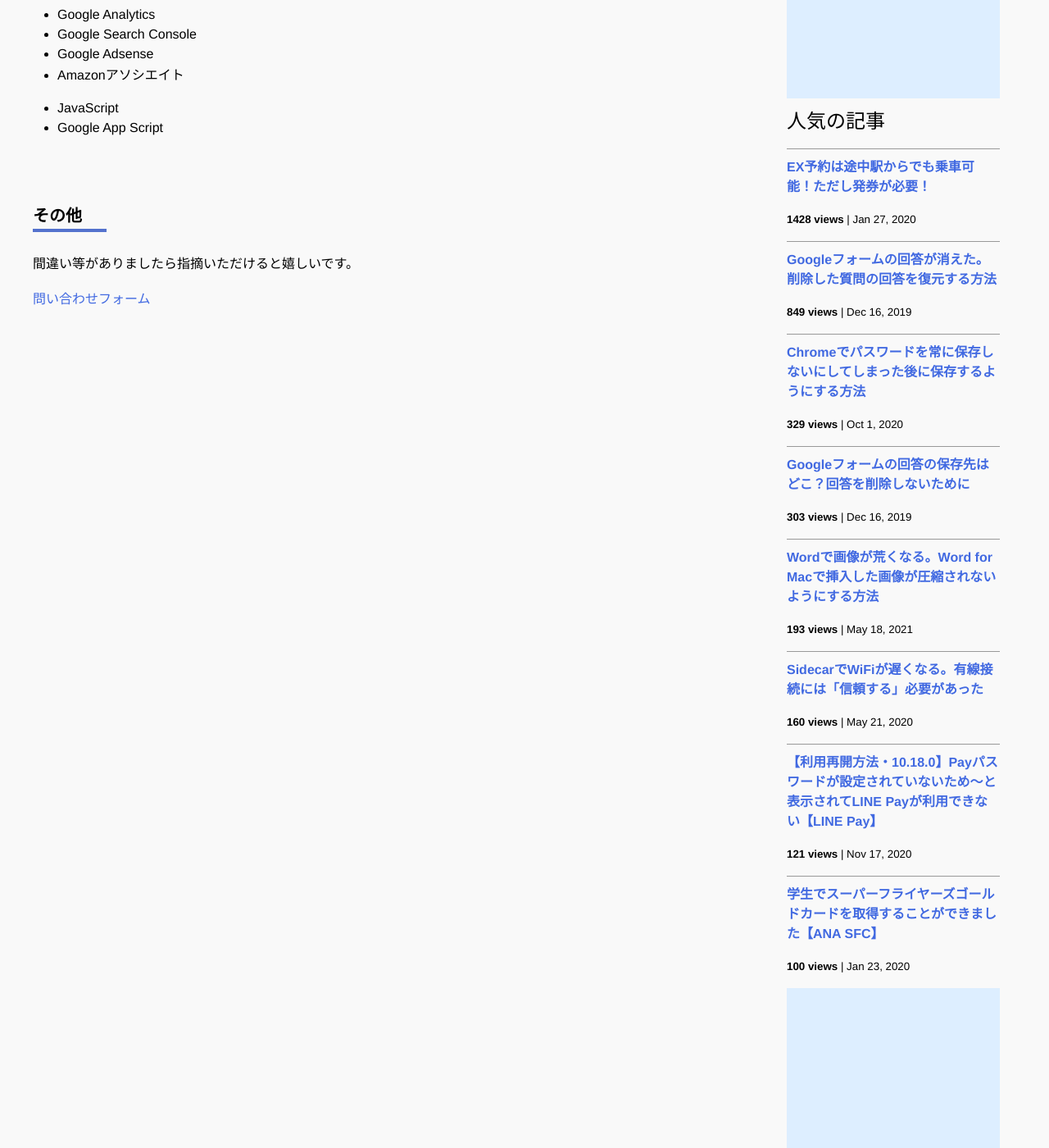
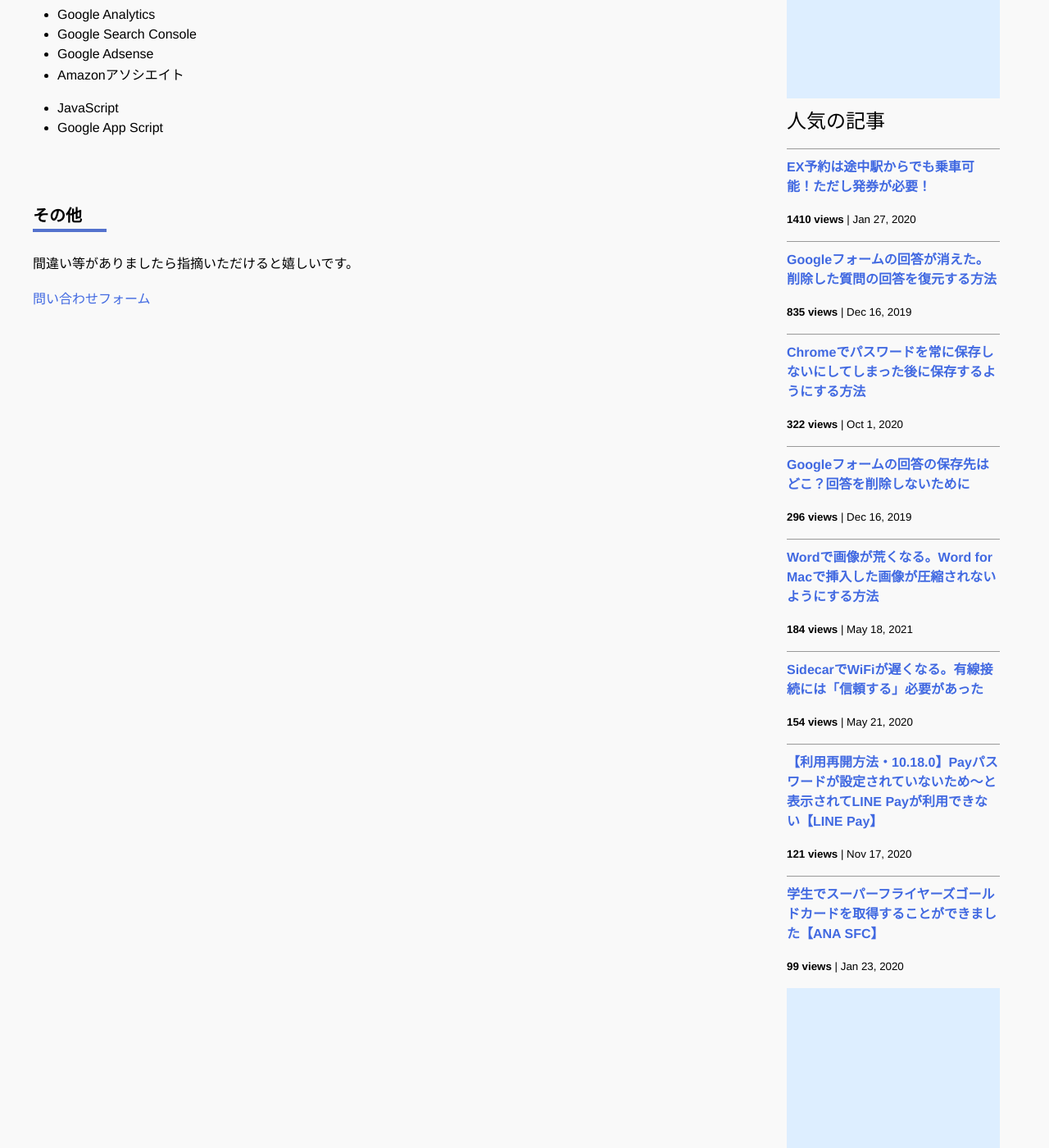
Before and after one commit to iwanaminami/shoyaiwaname, a Jekyll site: the page built from about.markdown, in a window 1280 px wide and 1400 px high, scrolled down 693 px. Shown: the whole window at 82% size. Built offline with Jekyll 4.4.1, drawn with Linux system fonts in a browser that asks for light colours; nearby versions of some CDN libraries; comment, search, counter and statistics services are not loaded.

Commit message:
a new commit message

```diff
--- a/_data/popularposts.yml
+++ b/_data/popularposts.yml
@@ -1,17 +1,17 @@
 side:
-  - view: 1428
+  - view: 1410
     url: /2020/01/27/ex-rideontheway.html
-  - view: 849
+  - view: 835
     url: /2019/12/16/restore-googleform.html
-  - view: 329
+  - view: 322
     url: /2020/10/01/googlepassword.html
-  - view: 303
+  - view: 296
     url: /2019/12/16/googleform-answers.html
-  - view: 193
+  - view: 184
     url: /2021/05/18/image-compression-word.html
-  - view: 160
+  - view: 154
     url: /2020/05/21/sidecar-via-cable.html
   - view: 121
     url: /2020/11/17/linepay.html
-  - view: 100
+  - view: 99
     url: /2020/01/23/sfcgold.html
```
